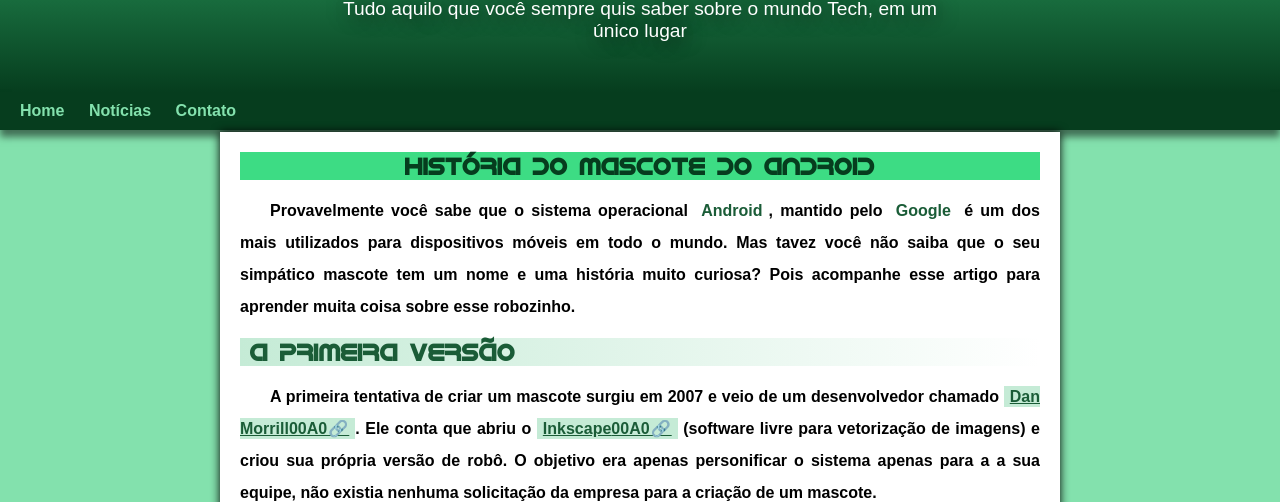
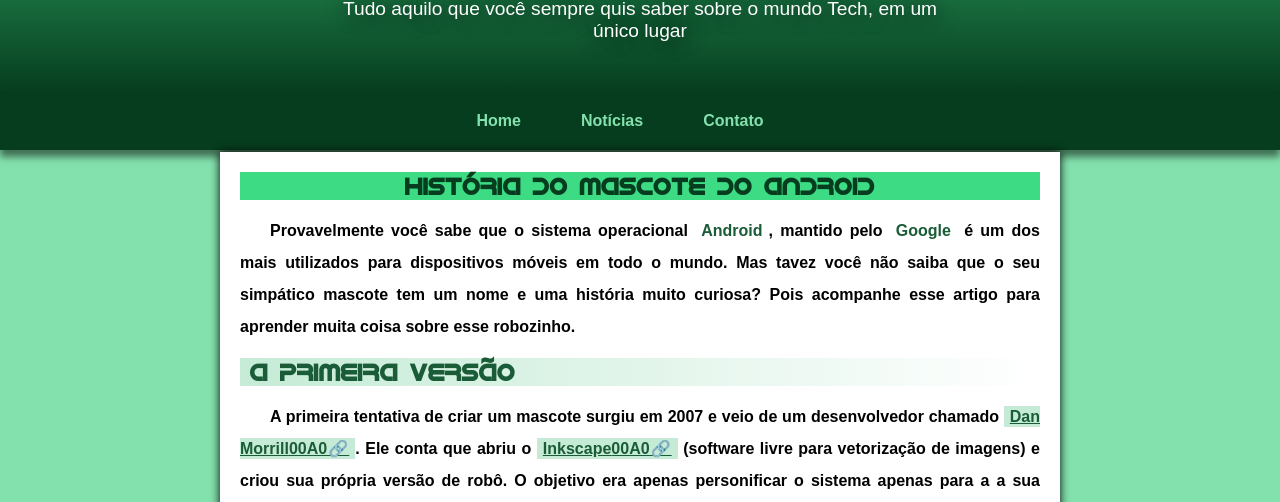
Before and after one commit to kbrallll/projeto-android, a plain HTML site: page index.html in a window 1280 px wide. Shown: the part 119-621 px from the top of the page. Drawn offline with Linux system fonts and the light colour scheme.

Commit message:
ATUALIZAÇÃO

```diff
--- a/style/style.css
+++ b/style/style.css
@@ -68,12 +68,15 @@ header  p{
 }
 
 nav{
+    display: flex;
+    justify-content: center;
     background-color: var(--cor5);
     padding: 10px;
     box-shadow: 0px 7px 7px rgba(0, 0, 0, 0.501);
 }
 
 nav a{
+    margin-right: 40px;
     color: var(--cor1);
     padding: 10px;
     text-decoration: none;
```
